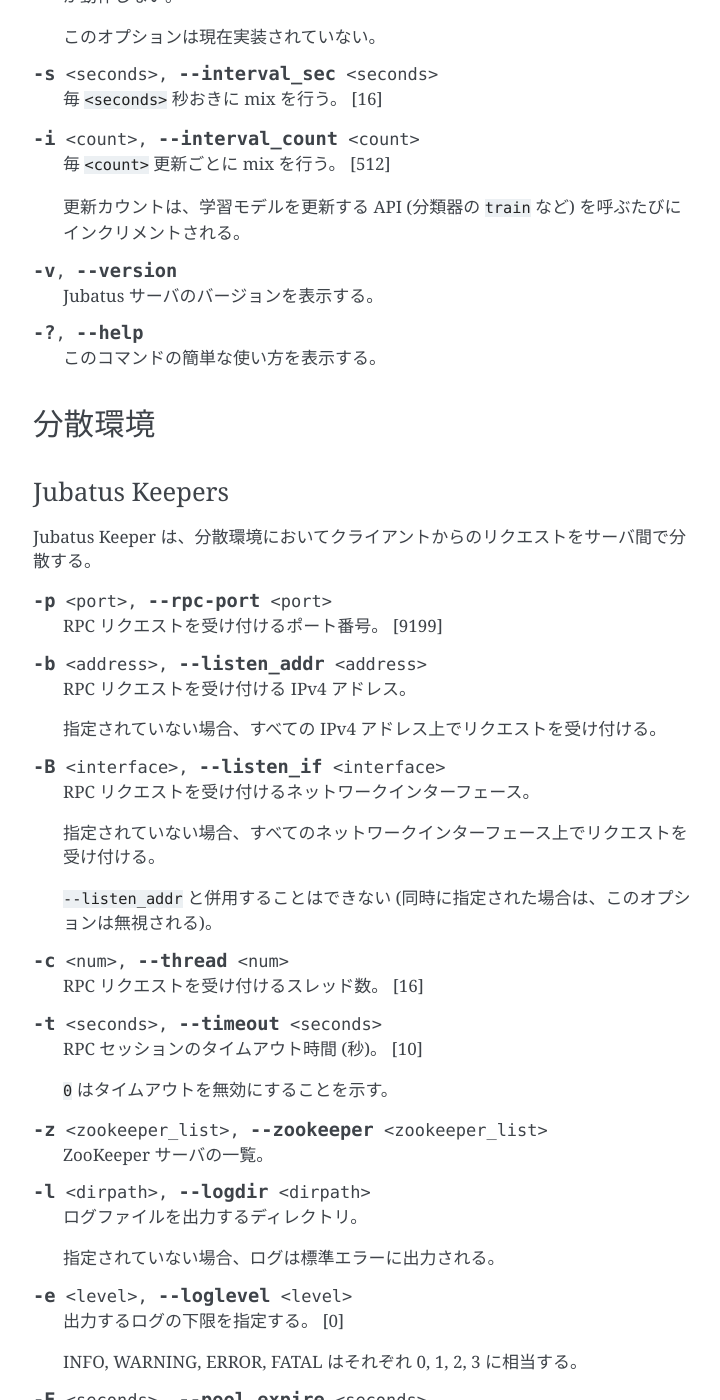
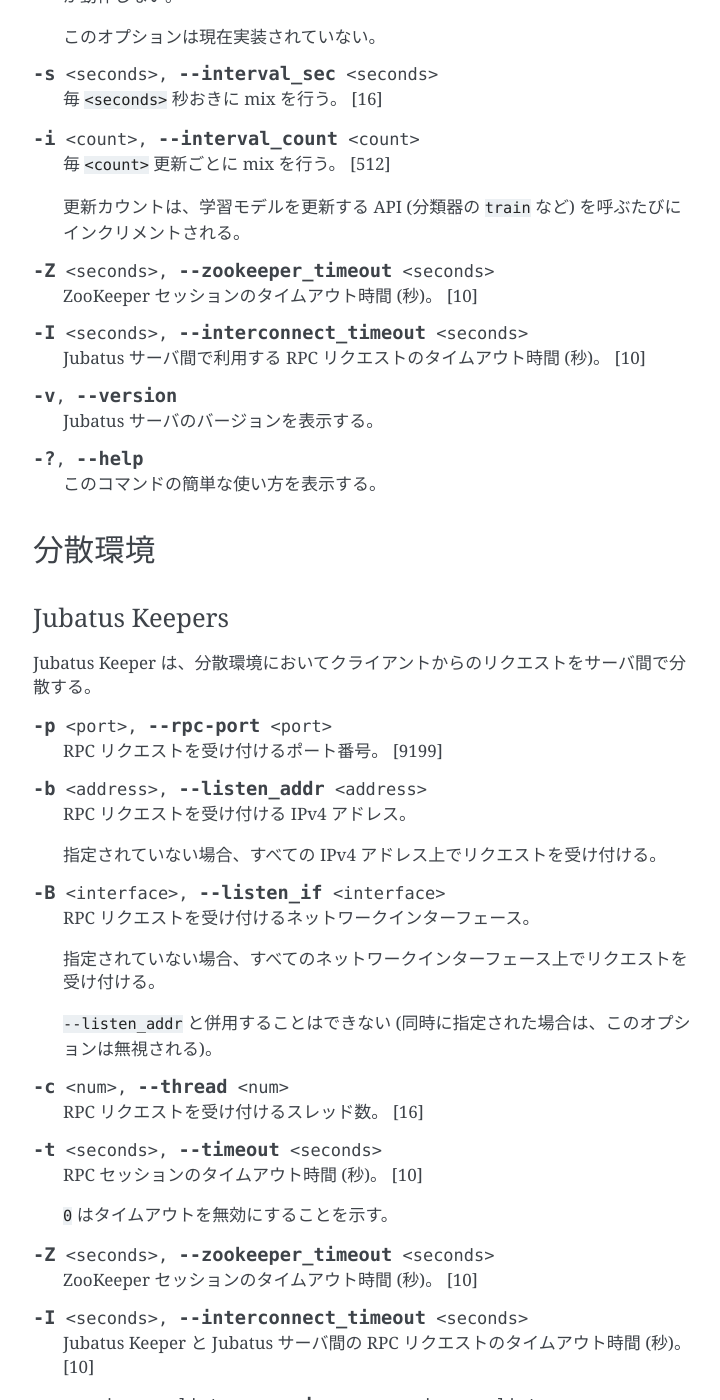
Before and after one commit to jubatus/website, a Sphinx documentation site: the page built from source/ja/commands.rst, in a window 1280 px wide and 1400 px high, scrolled down 1713 px. Shown: the whole window, without its empty margins (387-1107 px from the left). Built offline with Sphinx 7.4.7, drawn with Linux system fonts in a browser that asks for light colours; the version number could not be read and is left out; some of the changed text lies outside the part shown.

Commit message:
Add -Z and -I options

```diff
--- a/source/ja/commands.rst
+++ b/source/ja/commands.rst
@@ -95,6 +95,14 @@
 
    更新カウントは、学習モデルを更新する API (分類器の ``train`` など) を呼ぶたびにインクリメントされる。
 
+.. option:: -Z <seconds>, --zookeeper_timeout <seconds>
+
+   ZooKeeper セッションのタイムアウト時間 (秒)。 [10]
+
+.. option:: -I <seconds>, --interconnect_timeout <seconds>
+
+   Jubatus サーバ間で利用する RPC リクエストのタイムアウト時間 (秒)。 [10]
+
 .. option:: -v, --version
 
    Jubatus サーバのバージョンを表示する。
@@ -140,6 +148,14 @@
    RPC セッションのタイムアウト時間 (秒)。 [10]
 
    ``0`` はタイムアウトを無効にすることを示す。
+
+.. option:: -Z <seconds>, --zookeeper_timeout <seconds>
+
+   ZooKeeper セッションのタイムアウト時間 (秒)。 [10]
+
+.. option:: -I <seconds>, --interconnect_timeout <seconds>
+
+   Jubatus Keeper と Jubatus サーバ間の RPC リクエストのタイムアウト時間 (秒)。 [10]
 
 .. option:: -z <zookeeper_list>, --zookeeper <zookeeper_list>
 
@@ -320,6 +336,18 @@
 
    ``--cmd start`` を指定した場合のみ有効である。
 
+.. option:: -Z <seconds>, --zookeeper_timeout <seconds>
+
+   サーバプロセスの開始時のオプションを指定する (:option:`server -Z`).
+
+   ``--cmd start`` を指定した場合のみ有効である。
+
+.. option:: -R <seconds>, --interconnect_timeout <seconds>
+
+   サーバプロセスの開始時のオプションを指定する (:option:`server -I`).
+
+   ``--cmd start`` を指定した場合のみ有効である。
+
 .. option:: -d, --debug
 
    デバッグモードで実行する。
```
Also changed, not shown: source/en/commands.rst (+28 -0 lines).
